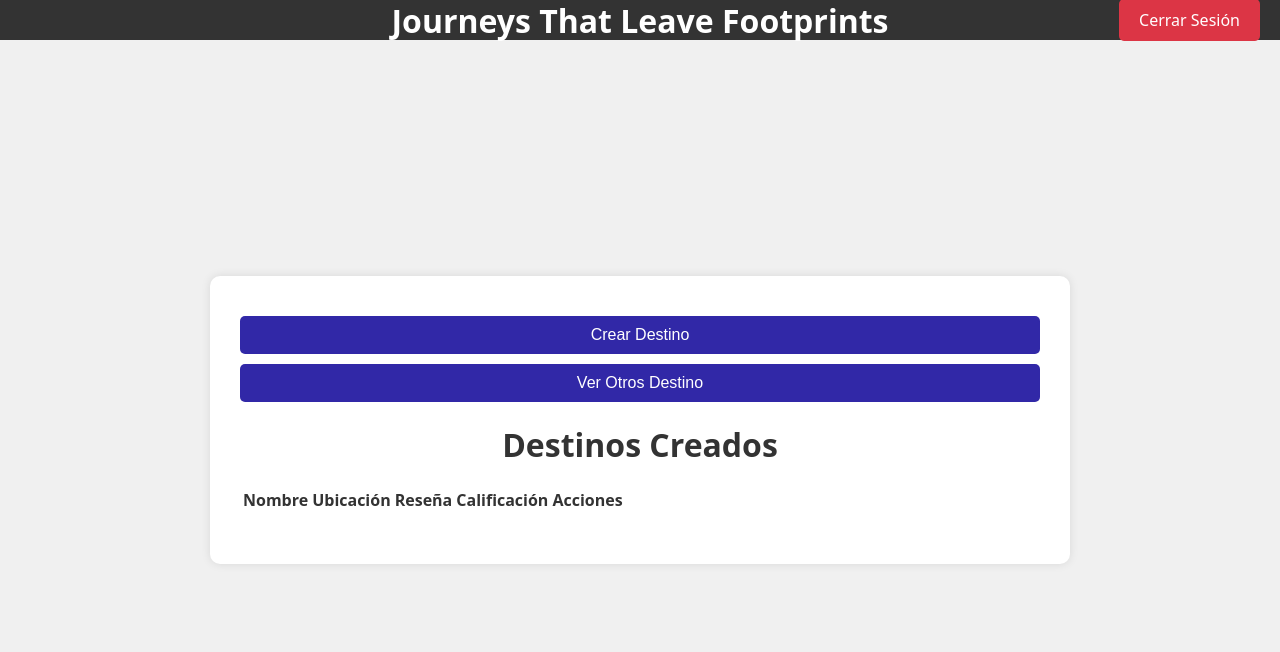
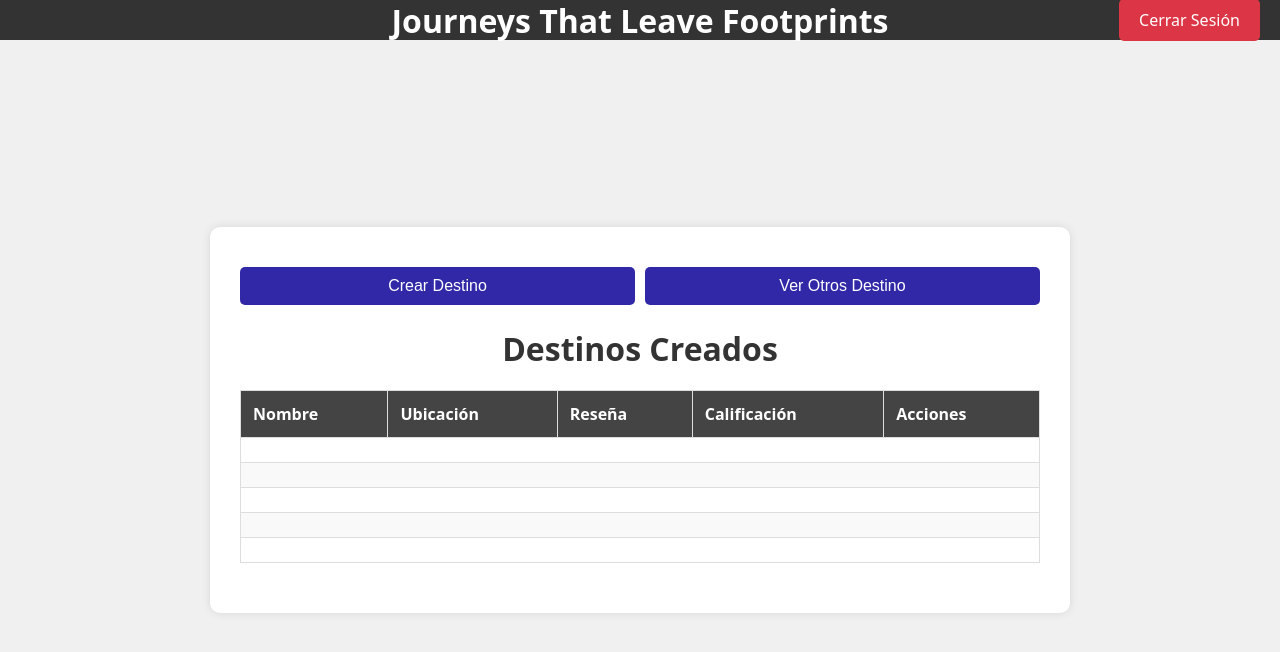
Before and after one commit to ELISL-29/blog-tur-stico-1, a React (Vite) app: page /results in a window 1280 px wide. Shown: the top 652 px of the page. Built offline with nearby package versions, Linux system fonts and the light colour scheme.

Commit message:
prueba de commit

```diff
--- a/src/components/CreateDestination.jsx
+++ b/src/components/CreateDestination.jsx
@@ -72,10 +72,10 @@ export const CreateDestination = () => {
               onChange={(e) => setRating(e.target.value)}
               required
               min="1"
-              max="5"
+              max="10"
             />
           </div>
-          <button type="button" className="button-green">Crear Destino</button>
+          <button type="button">Crear Destino</button>
         </form>
       </div>
     </>
--- a/src/components/EditDestination.jsx
+++ b/src/components/EditDestination.jsx
@@ -86,7 +86,7 @@ export const EditDestination = () => {
             onChange={(e) => setRating(e.target.value)}
             required
             min="1"
-            max="5"
+            max="10"
           />
         </div>
         <button type="submit">Actualizar Destino</button>
--- a/src/components/Results.jsx
+++ b/src/components/Results.jsx
@@ -43,12 +43,14 @@ export const Results = () => {
       <Header />
       <div className="container">
         <div className="results">
+        <div className="button-container">
           <button onClick={() => navigate("/create-destination")}>
             Crear Destino
           </button>
           <button onClick={() => navigate("/other-destination")}>
             Ver Otros Destino
           </button>
+          </div>
           <h1>Destinos Creados</h1>
           <table>
             <thead>
@@ -81,7 +83,7 @@ export const Results = () => {
                         >
                           Editar
                         </button>
-                        <button onClick={() => handleDelete(location.id)}>
+                        <button className="button-red" onClick={() => handleDelete(location.id)}>
                           Eliminar
                         </button>
                       </td>
--- a/src/styles/styles.css
+++ b/src/styles/styles.css
@@ -55,6 +55,24 @@ body {
   padding: 20px;
 }
 
+.results {
+  background-color: #fff; /* Fondo claro para el contenedor de resultados */
+  color: #333; /* Texto oscuro */
+  border-radius: 10px;
+  padding: 30px;
+  box-shadow: 0px 0px 10px 0px rgba(0, 0, 0, 0.1);
+  width: 70%; /* Ancho del 70% */
+  max-width: 800px;
+  margin: 0 auto;
+}
+
+.results .button-container {
+  display: flex;
+  justify-content: flex-end;
+  gap: 10px; /* Separación de 10px entre botones */
+  margin-bottom: 20px;
+}
+
 .login {
   background-color: #fff; /* Fondo claro para el formulario */
   color: #333; /* Texto oscuro */
@@ -101,13 +119,12 @@ button {
   color: white;
 }
 
-.button-green {
-  background-color: #28a745;
-  color: white;
+button:hover {
+  background-color: #1f1a6e;
 }
 
-.button-green:hover {
-  background-color: #218838;
+.button-red {
+  background-color: #dc3545;
 }
 
 .results {
@@ -127,3 +144,28 @@ button {
   gap: 10px; /* Separación de 10px entre botones */
   margin-bottom: 20px;
 }
+
+table {
+  width: 100%;
+  border-collapse: collapse;
+  margin: 20px 0;
+  text-align: left;
+}
+
+th, td {
+  padding: 12px;
+  border: 1px solid #ddd;
+}
+
+th {
+  background-color: #444; /* Fondo oscuro para los encabezados de la tabla */
+  color: #fff; /* Texto claro */
+}
+
+tbody tr:nth-child(even) {
+  background-color: #f9f9f9; /* Fondo claro para las filas pares */
+}
+
+tbody tr:nth-child(odd) {
+  background-color: #fff; /* Fondo blanco para las filas impares */
+}
```
